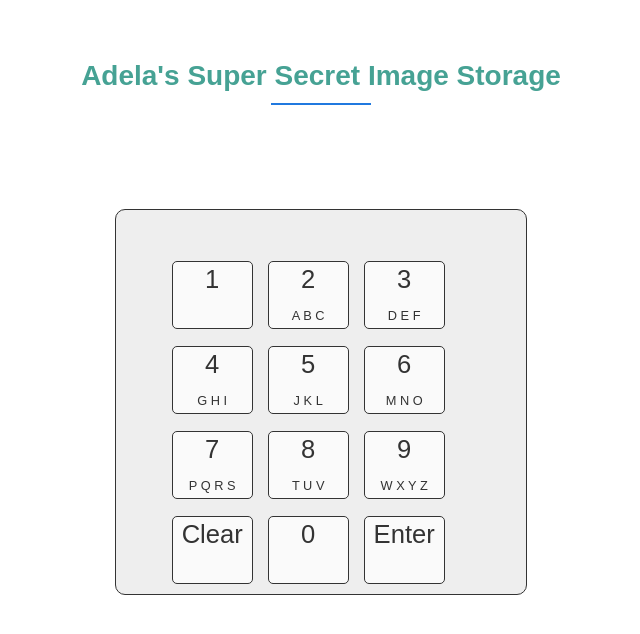
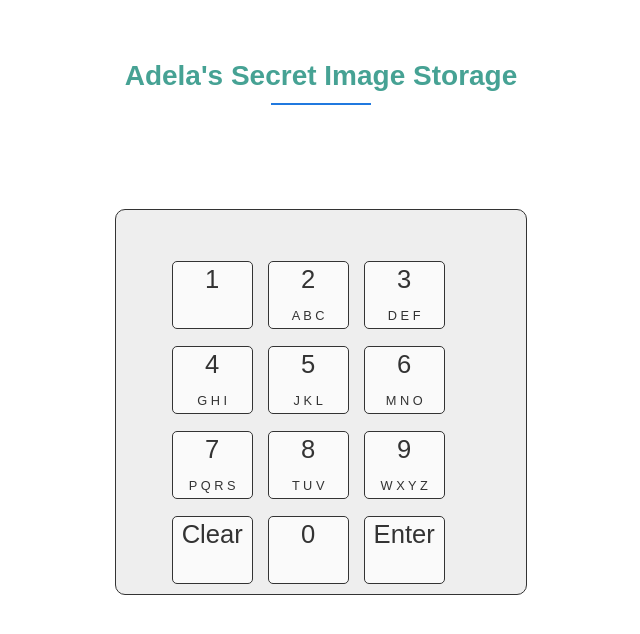
Before and after one commit to billskelbr-official/billskelbr-official.github.io, a plain HTML site: page index.html in a window 1280 px wide. Shown: the whole page, without its empty margins (319-959 px from the left). Drawn offline with nearby package versions, Linux system fonts and the light colour scheme.

Commit message:
no longer super secret

```diff
--- a/index.html
+++ b/index.html
@@ -4,7 +4,7 @@
 <meta charset = "UTF-8" />
 <meta name = "viewport" content = "width=device-width, initial-scale=1.0">
   <meta http-equiv = "X-UA-Compatible" content = "ie=edge">
-  <title>Bills Kelbr's Super Secret Image Storage</title>
+  <title>Adela's Secret Image Storage</title>
  <link rel = "stylesheet" href=
 "https://cdnjs.cloudflare.com/ajax/libs/font-awesome/4.7.0/css/font-awesome.min.css">
   <link href = "https://fonts.googleapis.com/css?family=Open+Sans:300,400,700" rel="stylesheet">
@@ -177,7 +177,7 @@ margin-left: -50px;
  }
 </style>
 <body>
-<h1> Adela's Super Secret Image Storage </h1>
+<h1> Adela's Secret Image Storage </h1>
 <h2> <br /> </h2>
 <div class = "container">
   <input/>
```
